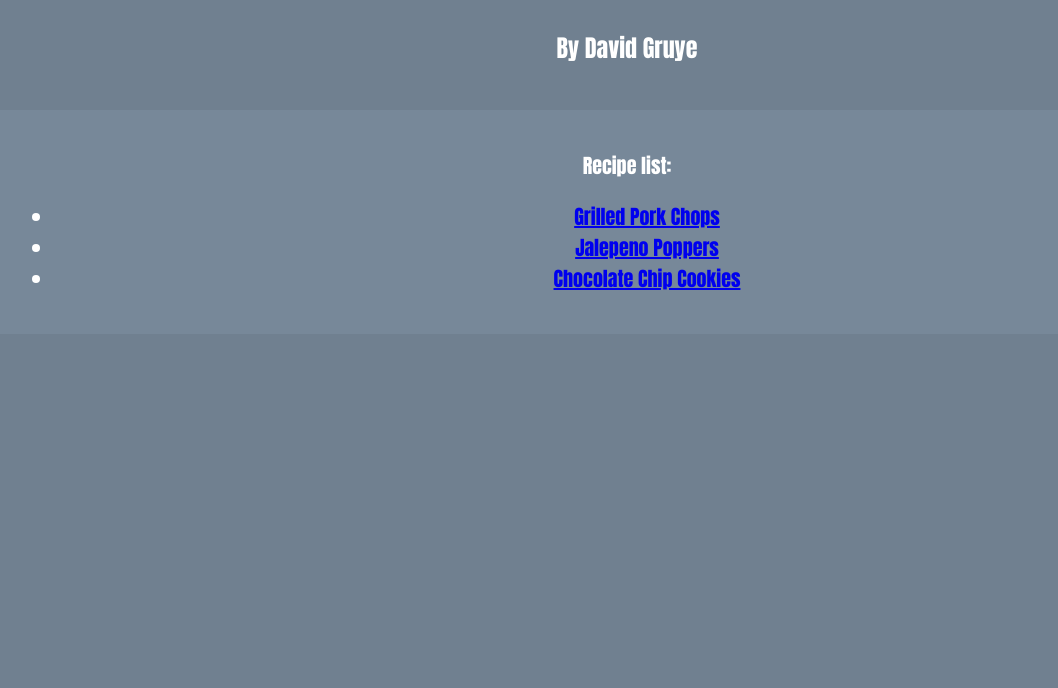
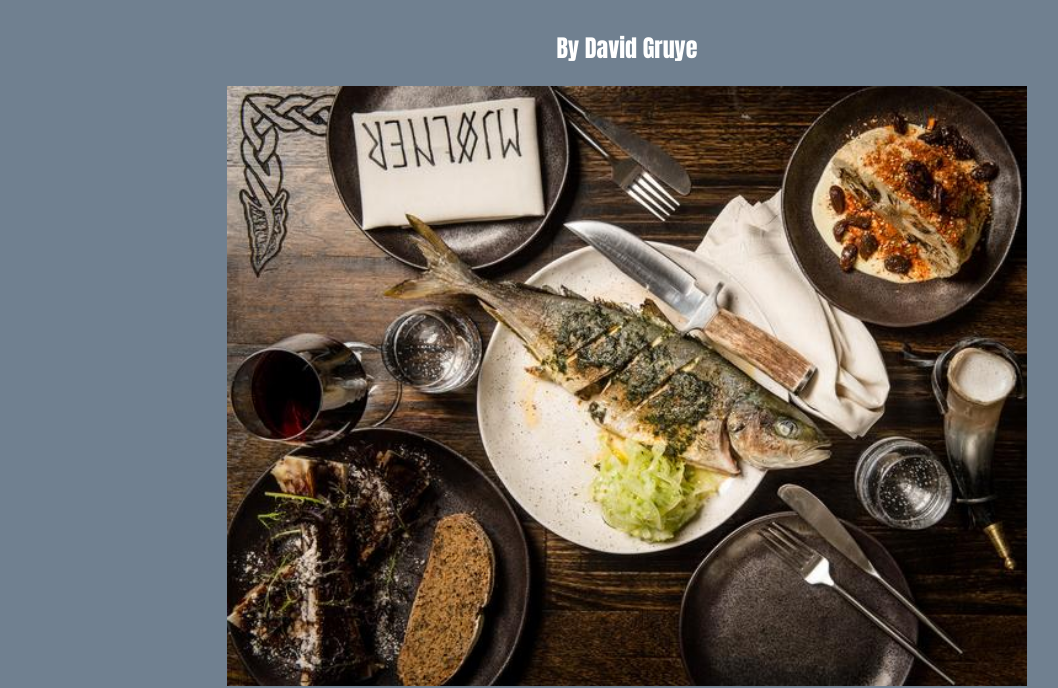
Before and after one commit to kavain85/odin-recipes, a plain HTML site: page index.html in a window 1280 px wide. Shown: the part 112-800 px from the top of the page, without its empty margins (13-1071 px from the left). Drawn offline with Linux system fonts and the light colour scheme.

Commit message:
Add CSS styling to all pages, image to index.html
Changelog:
    - Added image to main home page
    - Added linked all other pages with CSS styling

```diff
--- a/index.html
+++ b/index.html
@@ -10,6 +10,7 @@
 <body>
     <h1>Odin's Recipes</h1>
     <h2>By David Gruye</h2>
+    <img id="norse-feast-main" src="./images/norse-feast-main.jpeg" alt="Norse Feast">
     <br>
     <div class="recipe-list">
         <p>Recipe list:</p>
--- a/styles.css
+++ b/styles.css
@@ -15,3 +15,8 @@ h1{
     padding: 20px;
     font-size: 20px;
 }
+
+#norse-feast-main{
+    height: 600px;
+    width: auto;
+}
```
Also changed, not shown: recipes/cookies.html (+1 -0 lines), recipes/jalepeno-poppers.html (+1 -0 lines), recipes/pork-chops.html (+1 -0 lines), images/norse-feast-main.jpeg (added).
